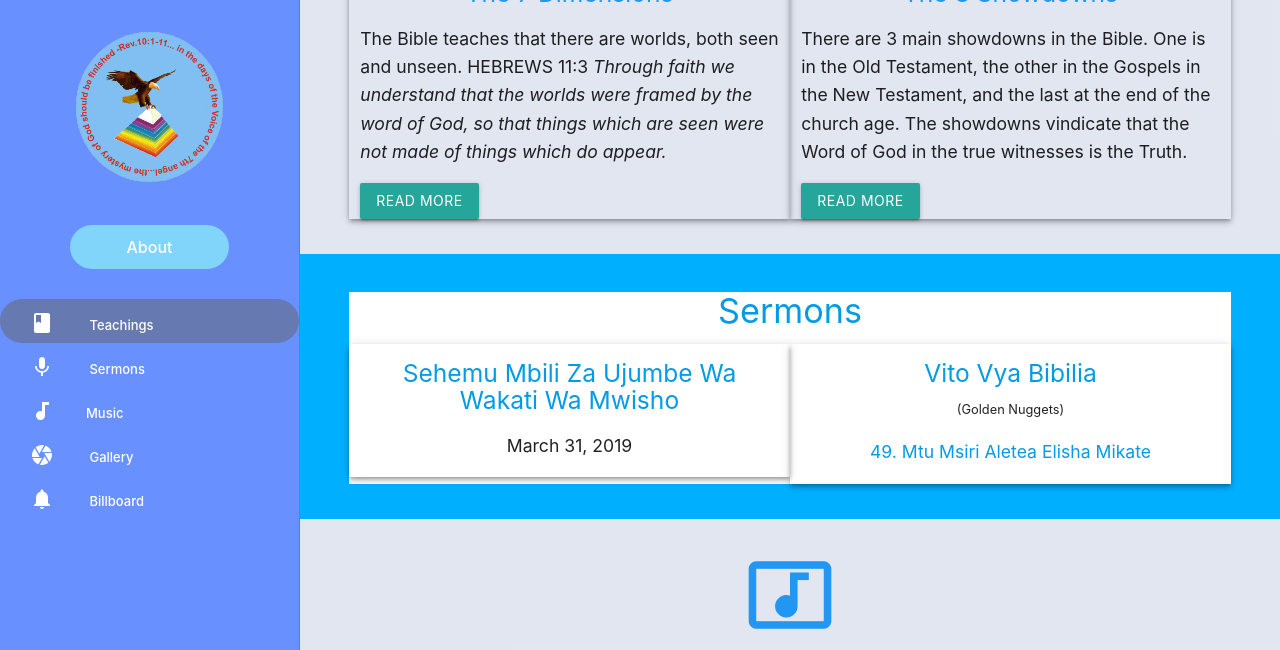
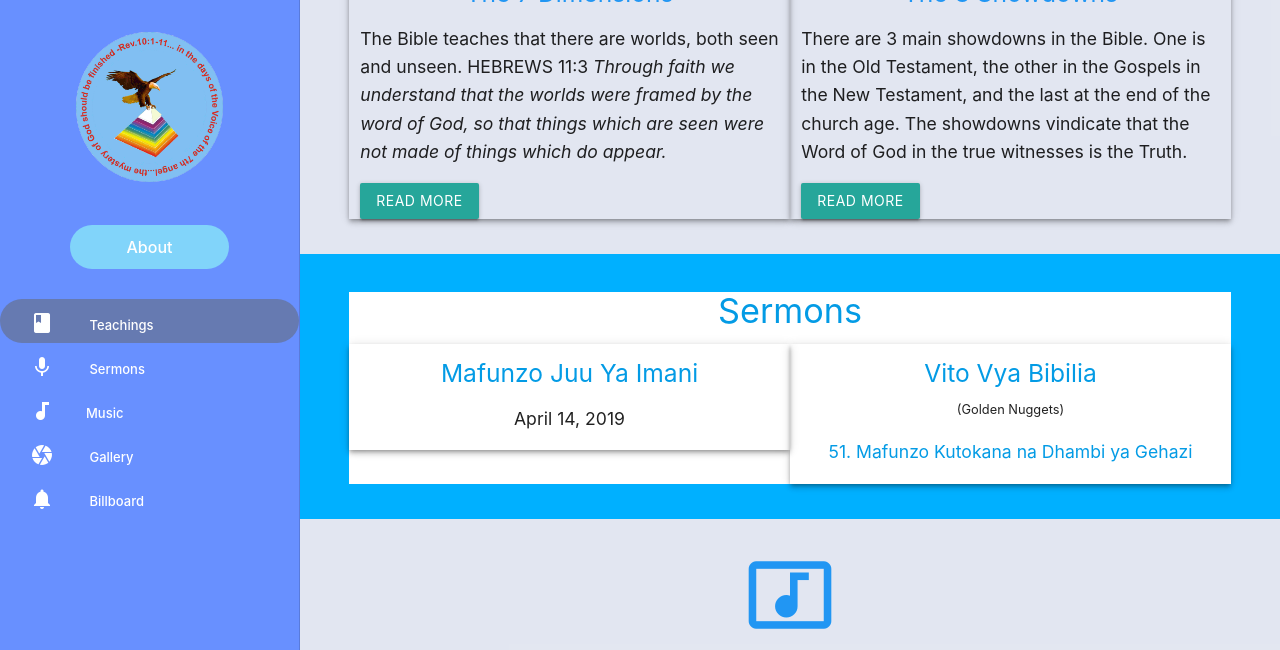
Before and after one commit to njorogetimk/matCSS, a Jekyll site: the page built from index.html, in a window 1280 px wide and 1400 px high, scrolled down 881 px. Shown: the top 650 px of the window. Built offline with Jekyll 4.4.1, drawn with Linux system fonts in a browser that asks for light colours; some of the changed text lies outside the part shown; grey boxes are pictures that could not be loaded.

Commit message:
Update of 19-0421 Evening

```diff
--- a/_includes/contacts.html
+++ b/_includes/contacts.html
@@ -1,7 +1,7 @@
 
 <div class="row">
   <div class="col s12 m6">
-    <h5 class="center"><i class="medium material-icons red-text">place</i></h5>
+    <h5 class="center"><i class="medium material-icons red-text">place</i>Gloryland Academy, Nakuru, Kenya</h5>
     <div class="video-container">
       <iframe class="responsive-video"style="border: 0;" src="https://www.google.com/maps/embed?pb=!1m18!1m12!1m3!1d3989.7757479046018!2d36.11635611475343!3d-0.26468279980688386!2m3!1f0!2f0!3f0!3m2!1i1024!2i768!4f13.1!3m3!1m2!1s0x182993ecf461859f%3A0x6b7c395ad7af6615!2sGloryland+Academy!5e0!3m2!1sen!2ske!4v1540043164749" width="1200" height="450" frameborder="0" allowfullscreen="allowfullscreen"></iframe>
     </div>
@@ -11,8 +11,8 @@
     <ul class="collection with-header white">
       <li class="center collection-header"><h5>Contact us on</h5></li>
       <li class="collection-item">Capstone Message Tabernacle</li>
-      <li class="collection-item">P.O. BOX 10073-20100</li>
-      <li class="collection-item">Nakuru, Kenya</li>
+      <li class="collection-item">P.O. BOX 10073-20100, Nakuru Kenya</li>
+      <li class="collection-item">Tel. 0714479997</li>
       <li class="collection-item">Email: <a href="mailto:info@capstonemessage.org">info@capstonemessage.org</a></li>
     </ul>
   </div>
--- a/_includes/head.html
+++ b/_includes/head.html
@@ -12,5 +12,6 @@
 <meta name="keywords" content="Capstone, message, tabernacle, kenya, kiti, Nakuru">
 <!--Let browser know website is optimized for mobile-->
 <meta name="viewport" content="width=device-width, initial-scale=1.0"/>
+<meta charset="utf-8">
 
 <title>{{ page.title }}</title>
--- a/index.html
+++ b/index.html
@@ -73,13 +73,13 @@
     <h4 class="center"><a href="{{ site.baseurl }}/sermons/2019/index.html">Sermons</a></h4>
     <div class="row">
       <div class="col s12 m6 z-depth-2">
-        <h5 class="center"><a href="{{ site.baseurl }}/sermons/2019/sunday/19-03-31_sehemu_mbili_za_ujumbe_wa_wakati_wa_mwisho.html">Sehemu mbili za ujumbe wa wakati wa mwisho</a></h5>
-        <p class="center">March 31, 2019</p>
+        <h5 class="center"><a href="{{ site.baseurl }}/sermons/2019/sunday/19-04-14_mafunzo_juu_ya_imani.html">Mafunzo Juu ya Imani</a></h5>
+        <p class="center">April 14, 2019</p>
       </div>
       <div class="col s12 m6 z-depth-2">
         <h5 class="center"><a href="{{ site.baseurl }}/sermons/series/golden_nuggets.html">Vito vya Bibilia</a></h5>
         <p class="small center">(Golden Nuggets)</p>
-        <p class="center"><a href="{{ site.baseurl }}/sermons/2019/thursday/goldenNuggets/19-01-11_mtu_msiri_aletea_elisha_mikate.html">49. Mtu Msiri Aletea Elisha Mikate</a></p>
+        <p class="center"><a href="{{ site.baseurl }}/sermons/2019/thursday/goldenNuggets/19-01-13_mafunzo_kutokana_na_dhambi_ya_gehazi.html">51. Mafunzo Kutokana na Dhambi ya Gehazi</a></p>
       </div>
     </div>
   </div>
--- a/sermons/2019/index.html
+++ b/sermons/2019/index.html
@@ -16,7 +16,7 @@
         {%- if article.layout == 'sermons_sunday' and article.title contains 2019 -%}
 
           {%- if two == 0 and my_counter != 0-%}
-          <hr class="col s12 hide-on-large-only hide-on-small-only">
+          <hr class="col s12 light-blue-text hide-on-small-only">
           {%- endif -%}
 
           <div class="col s12 m6 vito z-depth-2">
--- a/sermons/2019/thursday/goldenNuggets/19-01-11_mtu_msiri_aletea_elisha_mikate.html
+++ b/sermons/2019/thursday/goldenNuggets/19-01-11_mtu_msiri_aletea_elisha_mikate.html
@@ -3,7 +3,7 @@
 title : 49. Mtu Msiri Aletea Elisha Mikate | Vito
 heading : 49. Mtu Msiri Aletea Elisha Mikate
 before : 19-01-10_elisha_aponya_chakula.html
-next : #!
+next : 19-01-12_elisha_na_kugeuzwa_mwili_kwa_namaan.html
 paginate : three
 ---
 
```
Also changed, not shown: sermons/2019/sunday/19-04-14_mafunzo_juu_ya_imani.html (added, +8 -0 lines), sermons/2019/thursday/goldenNuggets/19-01-12_elisha_na_kugeuzwa_mwili_kwa_namaan.html (added, +10 -0 lines), sermons/2019/thursday/goldenNuggets/19-01-13_mafunzo_kutokana_na_dhambi_ya_gehazi.html (added, +10 -0 lines).
